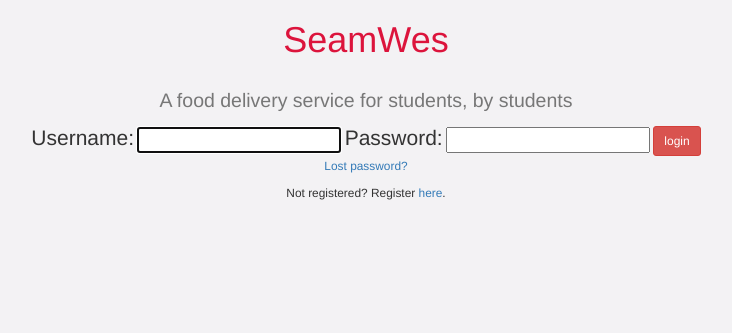
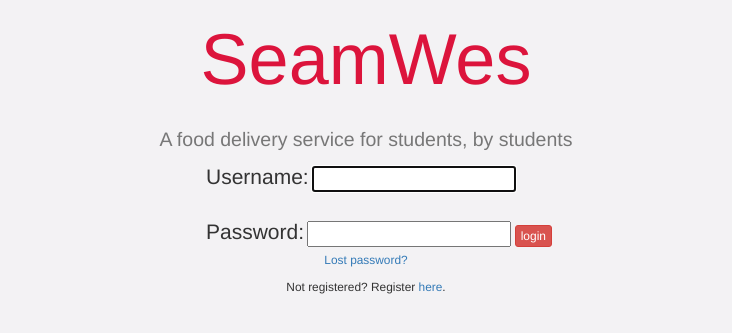
Before and after one commit to samgiagtzoglou/wheels, a Django app: page / in a window 1280 px wide. Shown: the top 333 px of the page, without its empty margins (274-1006 px from the left). Run offline with Django 3.2, Linux system fonts and the light colour scheme; parts of the project's set-up code (start-up, migrations or seed data) failed here and were passed over; some libraries are stand-ins or nearby versions.

Commit message:
format login

```diff
--- a/static/css/styles.css
+++ b/static/css/styles.css
@@ -2,11 +2,15 @@ body {
 	background-color: #f3f2f4;
 }
 h1 {color: black;
+	font-family: helvetica;
+	font-size:72px;
+	font-weight: lighter;
 }
 .login-form label{
 	font-family: helvetica;
 	font-size:21px;
 	font-weight: lighter;
+	padding-left: 410px;
 }
 input{
 	font-family: helvetica;
--- a/templates/registration/login.html
+++ b/templates/registration/login.html
@@ -15,7 +15,7 @@
     {% endif %}
 {% endif %}
 
-<form class="login-form" method="post" action="{% url 'login' %}" align="center">
+<form class="login-form" method="post" action="{% url 'login' %}" align="justify">
 {% csrf_token %}
 <div class="container">
 <h1 style="color:crimson" align="center">SeamWes</h1>
@@ -24,13 +24,15 @@
     <td>{{ form.username.label_tag }}</td>
     <td>{{ form.username }}</td>
 </tr>
+<br>
+</br>
 <tr>
     <td>{{ form.password.label_tag }}</td>
     <td>{{ form.password }}</td>
 </tr>
 </table>
 
-<input class="btn btn-danger btn-sm" type="submit" value="login" />
+<input class="btn btn-danger btn-xs" type="submit" value="login" />
 <input type="hidden" name="next" value="{{ next }}" />
 </form>
 {# Assumes you setup the password_reset view in your URLconf #}
```
